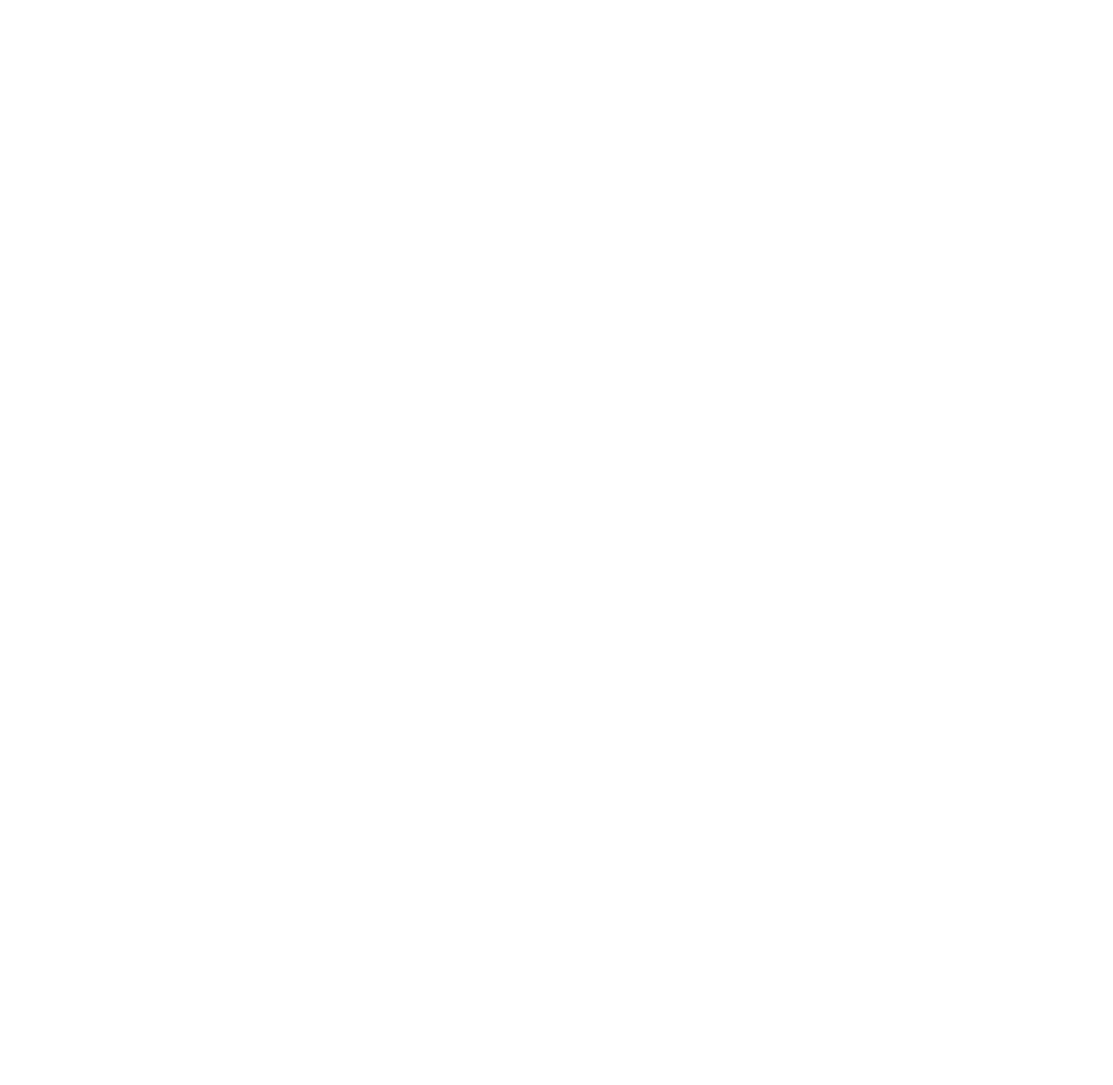
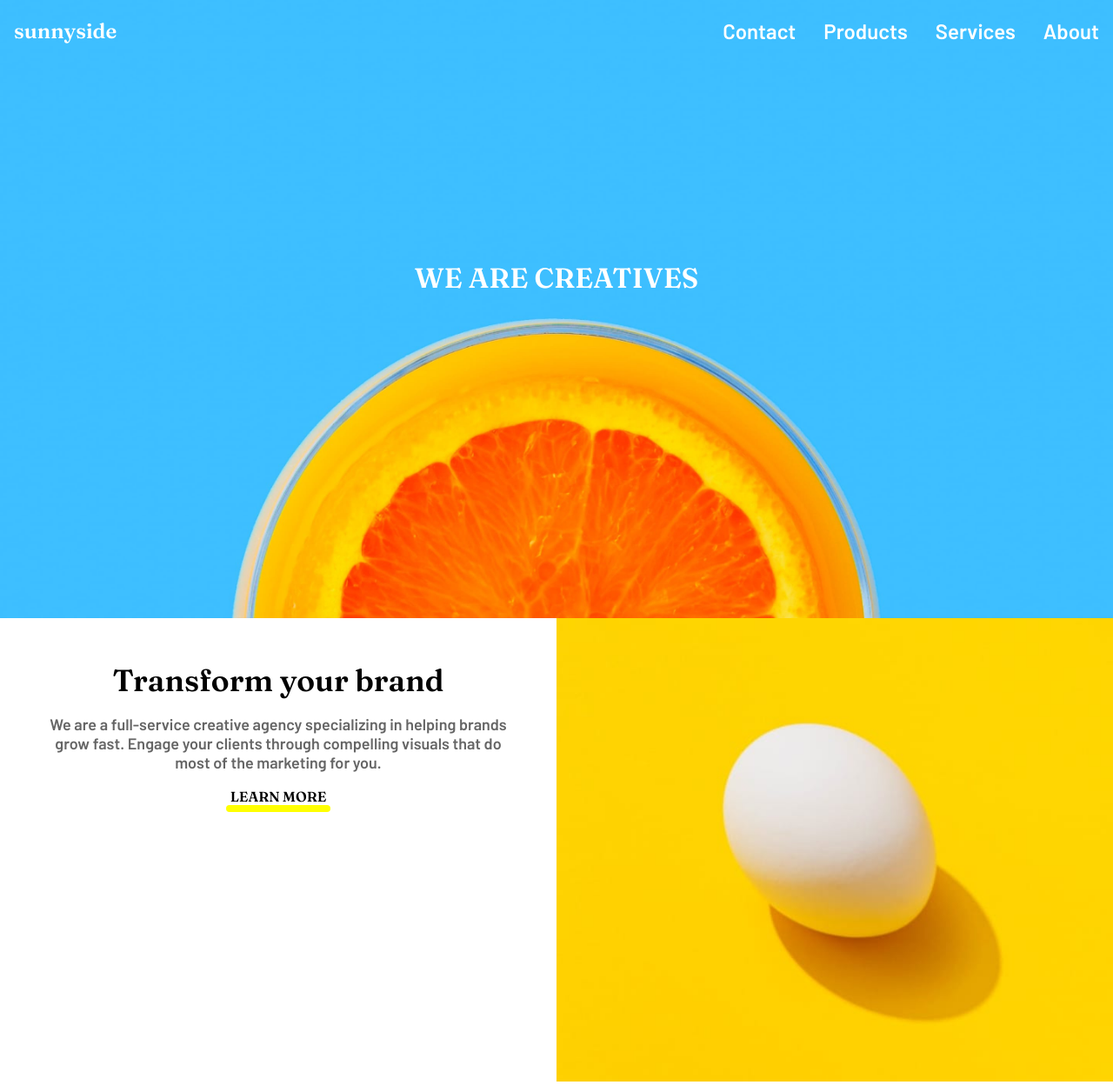
Before and after one commit to Pasindu-Uthum/sunny_side_project, a plain HTML site: page index.html in a window 1280 px wide. Shown: the whole page at 87% size. Before the commit the page ends 800 px from the top, so only its background shows below. Drawn offline with nearby package versions, Linux system fonts and the light colour scheme; files that its build step writes are made by us from their sources.

Commit message:
Created the cover page

```diff
--- a/index.html
+++ b/index.html
@@ -1,5 +1,6 @@
 <!DOCTYPE html>
 <html lang="en">
+
 <head>
   <meta charset="UTF-8">
   <meta http-equiv="X-UA-Compatible" content="IE=edge">
@@ -7,7 +8,35 @@
   <link rel="stylesheet" type="text/css" href="style.css">
   <title>Frontend Mentor | Sunnyside agency landing page</title>
 </head>
+
 <body>
+  <div class="cover-image">
+    <nav>
+      <ul>
+        <li><a href="#">sunnyside</a></li>
+        <li><a href="#">About</a></li>
+        <li><a href="#">Services</a></li>
+        <li><a href="#">Products</a></li>
+        <li><a href="#">Contact</a></li>
+      </ul>
+    </nav>
+    <h1>WE ARE CREATIVES</h1>
+    <img src="images/desktop/image-header.jpg" alt="orange">
+  </div>
+  <div class="egg-display">
+    <div class="text">
+      <h2>Transform your brand</h2><br>
+      <p>We are a full-service creative agency specializing in helping brands grow fast. Engage your clients through
+        compelling visuals that do most of the marketing for you.</p><br>
+      <a href="#">LEARN MORE</a>
+      <center>
+        <div class="underline"></div>
+      </center>
+    </div>
+    <div class="image">
+      <img src="images/desktop/image-transform.jpg" alt="egg">
+    </div>
+  </div>
+</body>
 
-</body>
 </html>
--- a/style.scss
+++ b/style.scss
@@ -0,0 +1,115 @@
+@import url('https://fonts.googleapis.com/css2?family=Fraunces:wght@600&display=swap');
+@import url('https://fonts.googleapis.com/css2?family=Barlow:wght@600&display=swap');
+
+* {
+    box-sizing: border-box;
+    padding: 0;
+    margin: 0;
+}
+
+.cover-image img {
+    width: 100%;
+}
+
+.cover-image nav {
+    z-index: 1;
+    position: absolute;
+    width: 100%;
+    top: 0;
+}
+
+.cover-image nav ul {
+    list-style-type: none;
+    display: block;
+    overflow: hidden;
+    width: 100%;
+}
+
+.cover-image nav ul li {
+    float: right;
+}
+
+.cover-image nav ul li a {
+    color: white;
+    font-family: Comic Sans MS;
+    text-decoration: none;
+    display: inline-block;
+    padding: 16px;
+    font-size: 24px;
+    font-family: 'Barlow', sans-serif;
+    border-radius: 40px;
+    margin-top: 5px;
+}
+
+.cover-image nav ul li a:hover {
+    background-color: rgb(0, 0, 114);
+}
+
+.cover-image nav ul li:first-child {
+    float: left;
+}
+
+.cover-image nav ul li:first-child > a {
+    font-family: 'Fraunces', serif;
+}
+
+.cover-image {
+    display: flex;
+    align-items: center;
+    justify-content: center;
+}
+
+.cover-image h1 {
+    position: absolute;
+    top: 300px;
+    font-family: 'Fraunces', serif;
+    color: white;
+}
+
+.text {
+    width: 50%;
+    text-align: center;
+    padding: 50px;
+    float: left;
+}
+
+.text h2 {
+    font-family: 'Fraunces', serif;
+    font-size: 35px;
+}
+
+.text p {
+    font-family: 'Barlow', sans-serif;
+    font-size: 18px;
+    opacity: 0.6;
+}
+
+.text a {
+    color: black;
+    font-family: 'Fraunces', serif;
+    text-decoration: none;
+}
+
+.underline {
+    background-color: yellow;
+    height: 0.5em;
+    width: 120px;
+    border-radius: 0.25em;
+}
+
+.underline:hover, .text a:hover .underline {
+    background-color: orange;
+}
+
+.image {
+    width: 50%;
+    float: left;
+}
+
+.image img {
+    width: 100%;
+}
+
+.text, .image {
+    display: inline-block;
+}
```
Also changed, not shown: design/active-states.jpg (added), design/desktop-design.jpg (added), design/desktop-preview.jpg (added), design/mobile-design.jpg (added), design/mobile-menu.jpg (added), style.css (added), 1 other file.
